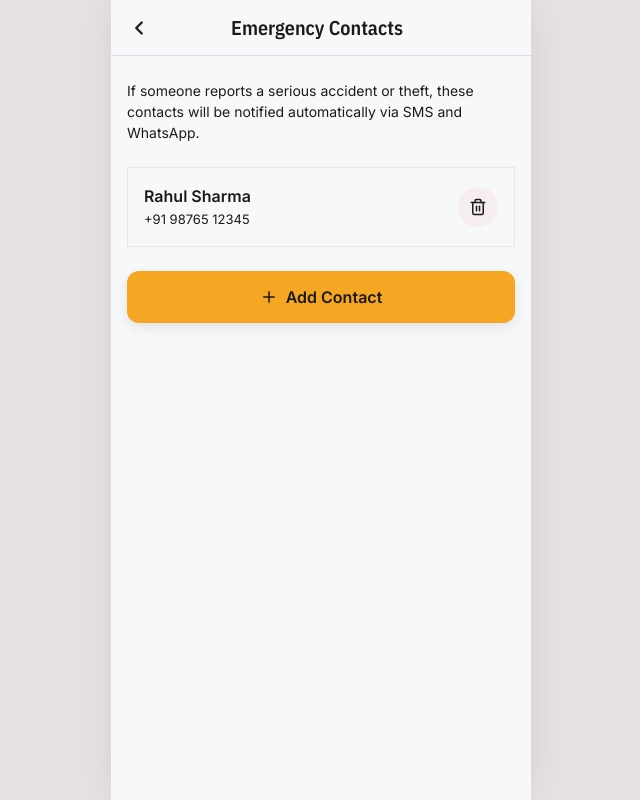
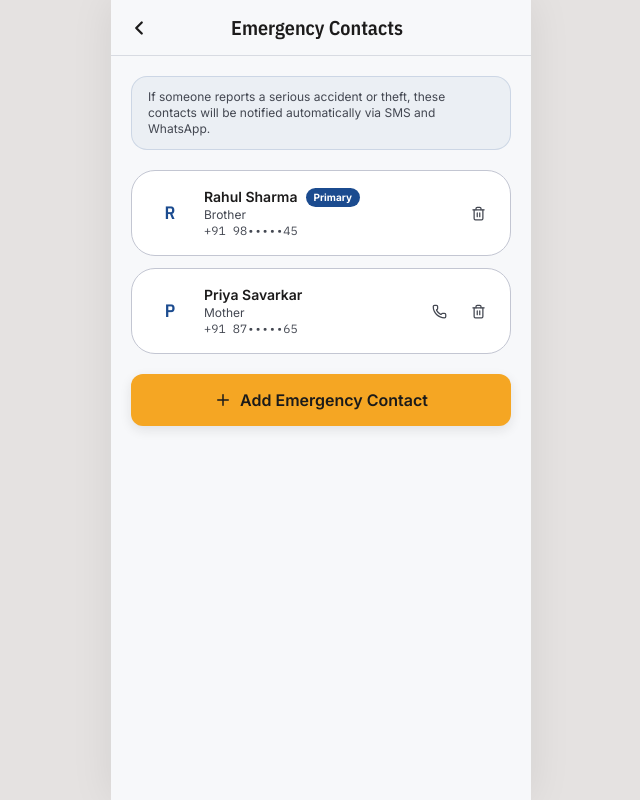
Before and after one commit to ajinkya682/roadlink-demo-app, a React (Vite) app: page /emergency-contacts in a window 1280 px wide. Shown: the whole page, without its empty margins (319-959 px from the left). Built offline with nearby package versions, Linux system fonts and the light colour scheme.

Commit message:
feat: enhance EmergencyContacts component with improved layout, added primary contact toggle, and refined contact management features

```diff
--- a/src/pages/owner/EmergencyContacts.jsx
+++ b/src/pages/owner/EmergencyContacts.jsx
@@ -1,44 +1,41 @@
 import React, { useState } from 'react';
 import { motion, AnimatePresence } from 'framer-motion';
-import { Plus, Trash2 } from 'lucide-react';
+import { Plus, Trash2, Phone } from 'lucide-react';
 import AppHeader from '../../components/AppHeader';
 import Button from '../../components/Button';
 import Input from '../../components/Input';
-import styles from './EmergencyContacts.module.css';
+import Toggle from '../../components/Toggle';
+import { useDemoData } from '../../context/DemoContext';
 
-const initialContacts = [
-  { id: 1, name: 'Rahul Sharma', relation: 'Brother', phone: '+91 98765 12345' },
-];
+const relations = ['Family', 'Friend', 'Colleague', 'Other'];
 
 export default function EmergencyContacts() {
-  const [contacts, setContacts] = useState(initialContacts);
+  const { contacts, addContact, deleteContact, setPrimaryContact } = useDemoData();
   const [showForm, setShowForm] = useState(false);
-  const [name, setName] = useState('');
-  const [phone, setPhone] = useState('');
-
-  const handleDelete = (id) => {
-    setContacts(c => c.filter(x => x.id !== id));
-  };
+  const [form, setForm] = useState({ name: '', phone: '', relation: 'Family', isPrimary: false });
 
   const handleAdd = () => {
-    if (name && phone) {
-      setContacts([...contacts, { id: Date.now(), name, relation: 'Family', phone }]);
+    if (form.name && form.phone.length >= 10) {
+      addContact(form);
       setShowForm(false);
-      setName('');
-      setPhone('');
+      setForm({ name: '', phone: '', relation: 'Family', isPrimary: false });
     }
   };
 
   return (
-    <div className={styles.page}>
+    <div className="min-h-screen bg-fog flex flex-col">
       <AppHeader title="Emergency Contacts" />
 
-      <div className={styles.content}>
-        <p className={styles.desc}>
-          If someone reports a serious accident or theft, these contacts will be notified automatically via SMS and WhatsApp.
-        </p>
+      <div className="flex-1 px-5 py-5 space-y-5">
+        {/* Description */}
+        <div className="bg-navy/5 border border-navy/15 rounded-xl px-4 py-3">
+          <p className="font-body text-xs text-on-surface-muted">
+            If someone reports a serious accident or theft, these contacts will be notified automatically via SMS and WhatsApp.
+          </p>
+        </div>
 
-        <div className={styles.list}>
+        {/* Contact list */}
+        <div className="space-y-3">
           <AnimatePresence>
             {contacts.map((c) => (
               <motion.div
@@ -46,35 +43,109 @@ export default function EmergencyContacts() {
                 layout
                 initial={{ opacity: 0, scale: 0.95 }}
                 animate={{ opacity: 1, scale: 1 }}
-                exit={{ opacity: 0, scale: 0.95 }}
-                transition={{ duration: 0.2 }}
-                className={styles.card}
+                exit={{ opacity: 0, scale: 0.9, transition: { duration: 0.2 } }}
+                className="bg-white rounded-2xl border border-outline-light px-4 py-4 flex items-center gap-3"
               >
-                <div>
-                  <div className={styles.name}>{c.name}</div>
-                  <div className={styles.phone}>{c.phone}</div>
+                {/* Avatar */}
+                <div className="w-11 h-11 bg-navy/8 rounded-xl flex items-center justify-center font-display text-lg font-semibold text-navy flex-shrink-0">
+                  {c.name.charAt(0)}
                 </div>
-                <button className={styles.deleteBtn} onClick={() => handleDelete(c.id)}>
-                  <Trash2 size={18} />
-                </button>
+
+                <div className="flex-1 min-w-0">
+                  <div className="flex items-center gap-2 flex-wrap">
+                    <p className="font-body text-sm font-semibold text-on-surface">{c.name}</p>
+                    {c.isPrimary && (
+                      <span className="bg-navy text-white text-[10px] font-bold px-2 py-0.5 rounded-full flex-shrink-0">
+                        Primary
+                      </span>
+                    )}
+                  </div>
+                  <p className="font-body text-xs text-on-surface-muted">{c.relation}</p>
+                  <p className="font-mono text-xs text-on-surface-muted">{c.maskedPhone}</p>
+                </div>
+
+                <div className="flex items-center gap-2">
+                  {/* Set Primary */}
+                  {!c.isPrimary && (
+                    <button
+                      className="p-2 rounded-xl hover:bg-navy/5 text-on-surface-muted hover:text-navy transition-colors"
+                      onClick={() => setPrimaryContact(c.id)}
+                      title="Set as primary"
+                    >
+                      <Phone size={15} />
+                    </button>
+                  )}
+                  {/* Delete */}
+                  <button
+                    className="p-2 rounded-xl hover:bg-alert-red/8 text-on-surface-muted hover:text-alert-red transition-colors"
+                    onClick={() => deleteContact(c.id)}
+                  >
+                    <Trash2 size={15} />
+                  </button>
+                </div>
               </motion.div>
             ))}
           </AnimatePresence>
         </div>
 
+        {/* Add form */}
         <AnimatePresence>
           {showForm ? (
             <motion.div
               initial={{ opacity: 0, height: 0 }}
               animate={{ opacity: 1, height: 'auto' }}
               exit={{ opacity: 0, height: 0 }}
-              className={styles.formBox}
+              className="bg-white rounded-2xl border border-outline-light p-5 space-y-4"
             >
-              <Input label="Full Name" value={name} onChange={e => setName(e.target.value)} />
-              <Input label="Phone Number" value={phone} onChange={e => setPhone(e.target.value)} type="tel" />
-              <div className={styles.formActions}>
+              <h3 className="font-display text-headline-sm text-on-surface">New Contact</h3>
+
+              <Input label="Full Name" value={form.name}
+                onChange={e => setForm(f => ({ ...f, name: e.target.value }))}
+                placeholder="e.g. Rahul Sharma" />
+
+              <Input label="Phone Number" prefix="+91" type="tel" inputMode="numeric"
+                value={form.phone}
+                onChange={e => setForm(f => ({ ...f, phone: e.target.value.replace(/\D/g, '').slice(0, 10) }))}
+                placeholder="98765 43210" />
+
+              {/* Relation select */}
+              <div>
+                <p className="font-body text-label-caps text-on-surface-muted uppercase tracking-widest mb-2">Relation</p>
+                <div className="flex flex-wrap gap-2">
+                  {relations.map(r => (
+                    <button
+                      key={r}
+                      onClick={() => setForm(f => ({ ...f, relation: r }))}
+                      className={`px-3 py-1.5 rounded-xl font-body text-sm font-semibold border-2 transition-colors ${
+                        form.relation === r
+                          ? 'border-navy text-navy bg-navy/5'
+                          : 'border-outline-light text-on-surface-muted'
+                      }`}
+                    >
+                      {r}
+                    </button>
+                  ))}
+                </div>
+              </div>
+
+              {/* Make primary toggle */}
+              <div className="flex items-center justify-between py-2">
+                <div>
+                  <p className="font-body text-sm font-semibold text-on-surface">Make Primary</p>
+                  <p className="font-body text-xs text-on-surface-muted">This contact will be notified first</p>
+                </div>
+                <Toggle on={form.isPrimary} onChange={v => setForm(f => ({ ...f, isPrimary: v }))} />
+              </div>
+
+              <div className="flex gap-3">
                 <Button variant="outline" onClick={() => setShowForm(false)}>Cancel</Button>
-                <Button onClick={handleAdd} disabled={!name || !phone}>Save</Button>
+                <Button
+                  className="flex-1"
+                  onClick={handleAdd}
+                  disabled={!form.name || form.phone.length < 10}
+                >
+                  Save Contact
+                </Button>
               </div>
             </motion.div>
           ) : (
@@ -83,12 +154,22 @@ export default function EmergencyContacts() {
               animate={{ opacity: 1 }}
               exit={{ opacity: 0 }}
             >
-              <Button variant="secondary" fullWidth onClick={() => setShowForm(true)} className={styles.addBtn}>
-                <Plus size={18} /> Add Contact
+              <Button variant="secondary" fullWidth onClick={() => setShowForm(true)}>
+                <Plus size={18} /> Add Emergency Contact
               </Button>
             </motion.div>
           )}
         </AnimatePresence>
+
+        {/* Empty state */}
+        {contacts.length === 0 && !showForm && (
+          <div className="text-center py-8 space-y-2">
+            <p className="font-display text-headline-sm text-on-surface">No contacts yet</p>
+            <p className="font-body text-body-sm text-on-surface-muted">
+              Add at least one contact so we know who to notify in an emergency.
+            </p>
+          </div>
+        )}
       </div>
     </div>
   );
```
